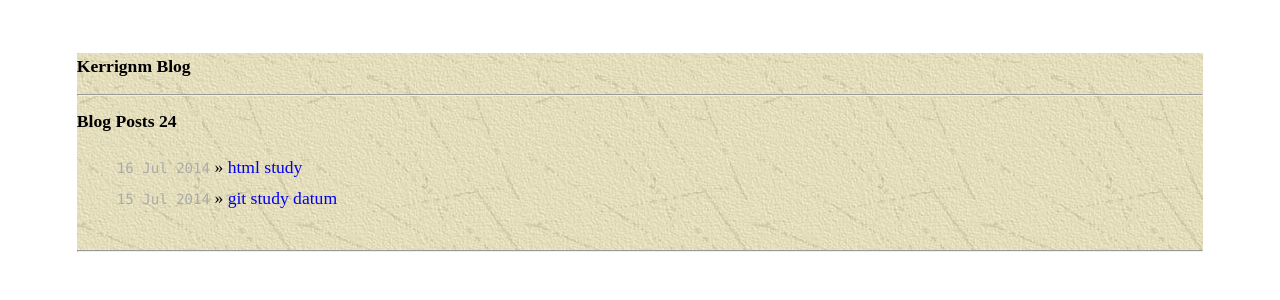
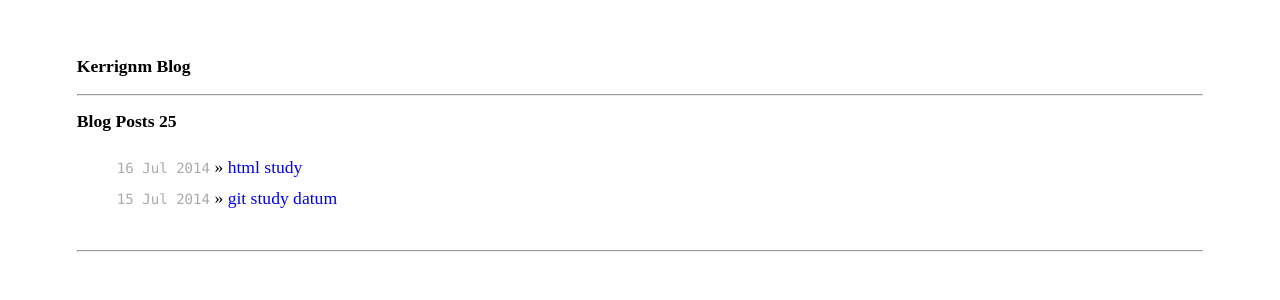
Before and after one commit to kerrignm/blog, a Jekyll site: the page built from index.html, in a window 1280 px wide. Shown: the top 300 px of the page. Built offline with Jekyll 4.4.1, drawn with Linux system fonts in a browser that asks for light colours.

```diff
--- a/css/screen.css
+++ b/css/screen.css
@@ -14,7 +14,7 @@
     width: 64em;
     margin: 3em auto 2em auto;
     line-height: 1.5em;
-    background-image: url(/blog/images/eg_background.jpg);
+    background-image: url(images/eg_background.jpg);
 }
 
 ul.posts {
--- a/index.html
+++ b/index.html
@@ -7,7 +7,7 @@
 
 <hr />
 
-<h1>Blog Posts 24</h1>
+<h1>Blog Posts 25</h1>
 
 <ul class="posts">
     {% for post in site.posts %}
```
